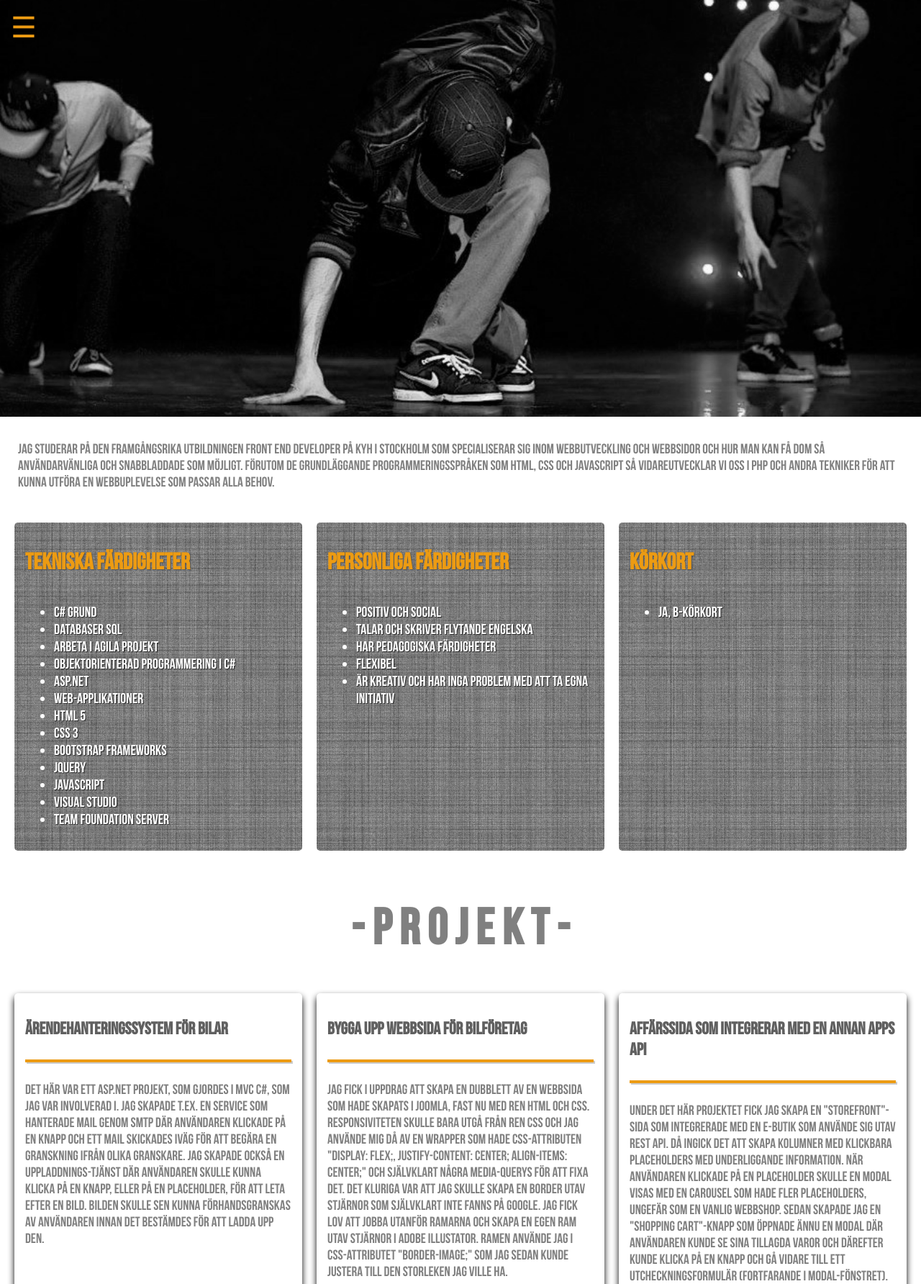
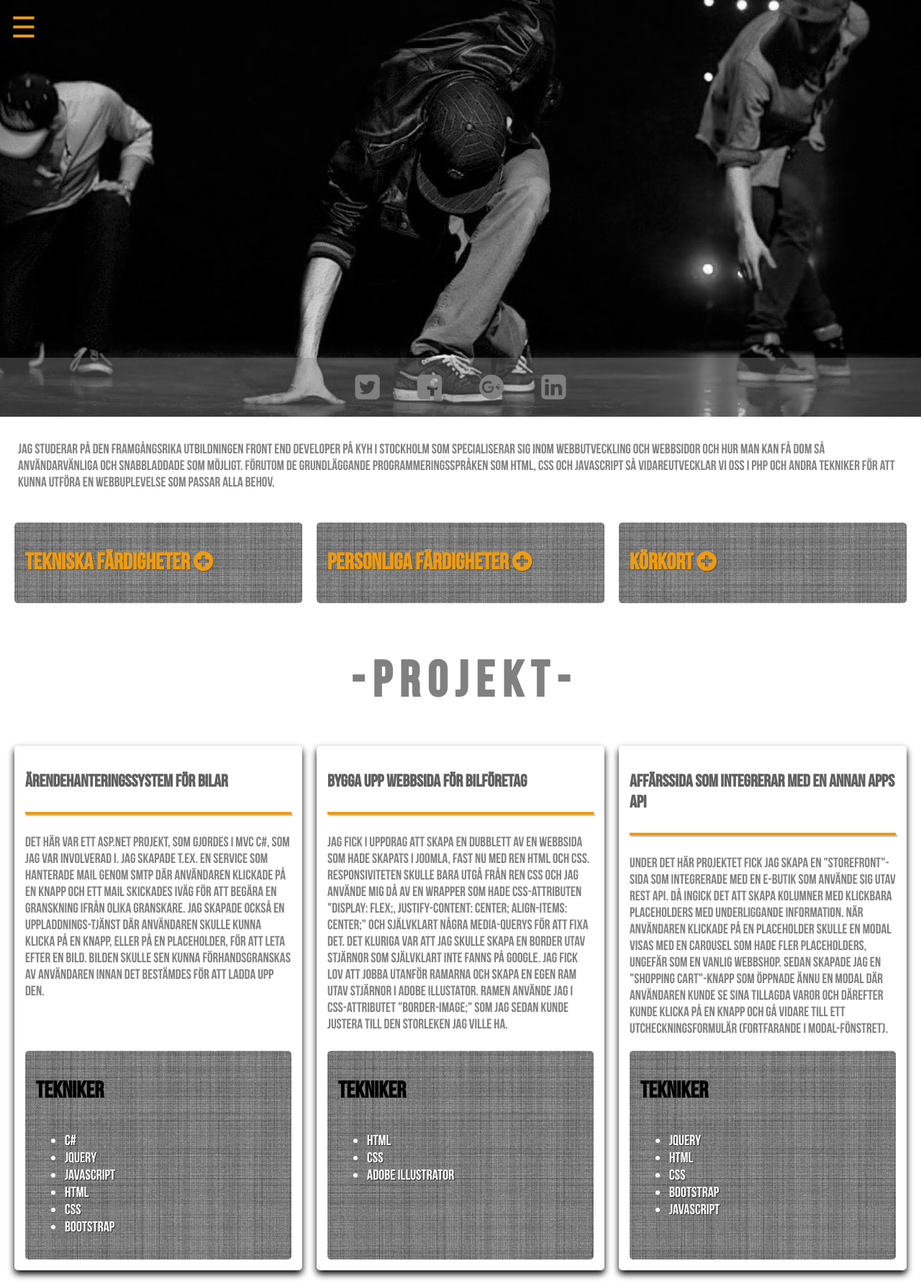
Before and after one commit to ddahlman/individual_project, a PHP site: the page made by résumé.html in a window 1280 px wide. Shown: the top 1784 px of the page at 72% size. Run offline with PHP 8.4, Linux system fonts and the light colour scheme.

Commit message:
working on expand js

```diff
--- a/CSS/myStyle.css
+++ b/CSS/myStyle.css
@@ -179,6 +179,10 @@
                 text-shadow: 1px 1px 1px rgba(23, 23, 23, 0.83);
             }
 
+            ul.myInfo {
+                display: none;
+            }
+
             .li-education {
                 color: #808080;
                 text-shadow: none;
@@ -246,7 +250,7 @@
                 display: flex;
                 flex-direction: column;
                 position: relative;
-                justify-content: center;
+                justify-content: flex-end;
                 flex: 1;
             }
 
@@ -305,6 +309,12 @@
                 font-size: 40px;
             }
 
+            .like-button span.nr2 {
+                padding: 20px;
+                color: #808080;
+                font-size: 40px;
+            }
+
             .like-button span:hover {
                 color: #fff;
                 transition: ease-in-out 0.4s;
@@ -335,7 +345,8 @@
                     background-color: transparent;
                     justify-content: space-around;
                 }
-                .like-button span {
+                .like-button span,
+                .like-button span.nr2 {
                     color: #808080;
                     padding: 10px;
                     font-size: 30px;
--- a/JS/myScript.js
+++ b/JS/myScript.js
@@ -43,12 +43,27 @@
         class_prefix: 's_'
     });
 
-    $('.counter').ShareCounter({
-        url: 'http://www.danieldahlman.se',
-        class_prefix: 'c_',
-        display_counter_from: 0,
-        increment: false
-    });
 })();
 
 /*End of social media =================================================================*/
+/*Expand function =====================================================================*/
+
+
+
+
+var toggle = document.getElementsByClassName('toggle');
+for (var i = 0; i < toggle.length; i++) {
+    toggle[i].addEventListener('click', toggleThis);
+}
+
+function toggleThis(e) {
+
+    var myInfo = document.getElementsByClassName('myInfo');
+    for (var i = 0; i < myInfo.length; i++) {
+        if (myInfo[i].style.display == "none") {
+            myInfo[i].style.display = 'block';
+        } else {
+            myInfo[i].style.display = 'none';
+        }
+    }
+}
--- a/résumé.html
+++ b/résumé.html
@@ -21,6 +21,12 @@
 	<div class="flex-container">
 		<div class="flex-col-img2">
 			<img src="img/daniel in progress copy2.jpg" alt="daniel dahlman">
+			<div class="like-block">
+				<button class="like-button share s_twitter"><span class="nr2 fa fa-twitter-square"></span></button>
+				<button class="like-button share s_facebook"><span class="nr2 fa fa-facebook-square"></span></button>
+				<button class="like-button share s_plus"><span class="nr2 fa fa-google-plus-official"></span></button>
+				<button class="like-button share s_linkedin"><span class="nr2 fa fa-linkedin-square"></span></button>
+			</div>
 		</div>
 	</div>
 	<div class="flex-row">
@@ -35,8 +41,9 @@
 	</div>
 	<div class="flex-row">
 		<div class="flex-col-card grey-pants">
-			<h1 class="h1-about"> Tekniska färdigheter</h1>
-			<ul>
+			<h1 class="h1-about"> Tekniska färdigheter <span class="toggle fa fa-plus-circle"></span>
+			</h1>
+			<ul class="myInfo">
 				<li>C# Grund</li>
 				<li>Databaser SQL</li>
 				<li>Arbeta i Agila projekt</li>
@@ -53,8 +60,8 @@
 			</ul>
 		</div>
 		<div class="flex-col-card grey-pants">
-			<h1 class="h1-about">Personliga färdigheter</h1>
-			<ul>
+			<h1 class="h1-about">Personliga färdigheter <span class="toggle fa fa-plus-circle"></span></h1>
+			<ul class="myInfo">
 				<li>Positiv och social</li>
 				<li>Talar och skriver flytande engelska</li>
 				<li>Har pedagogiska färdigheter</li>
@@ -63,8 +70,8 @@
 			</ul>
 		</div>
 		<div class="flex-col-card grey-pants">
-			<h1 class="h1-about">Körkort</h1>
-			<ul>
+			<h1 class="h1-about">Körkort <span class="toggle fa fa-plus-circle"></span></h1>
+			<ul class="myInfo">
 				<li>Ja, B-körkort</li>
 			</ul>
 		</div>
```
